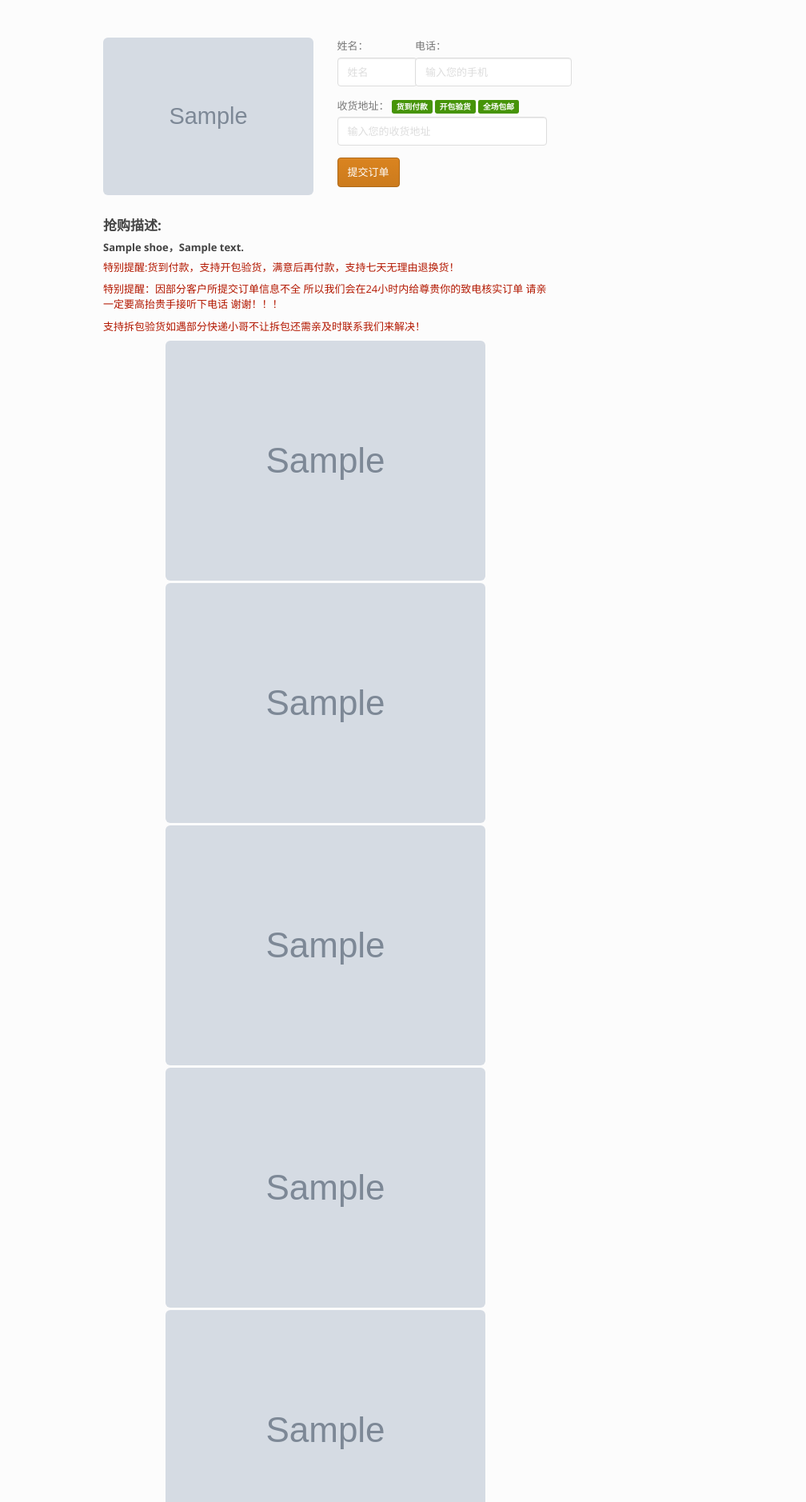
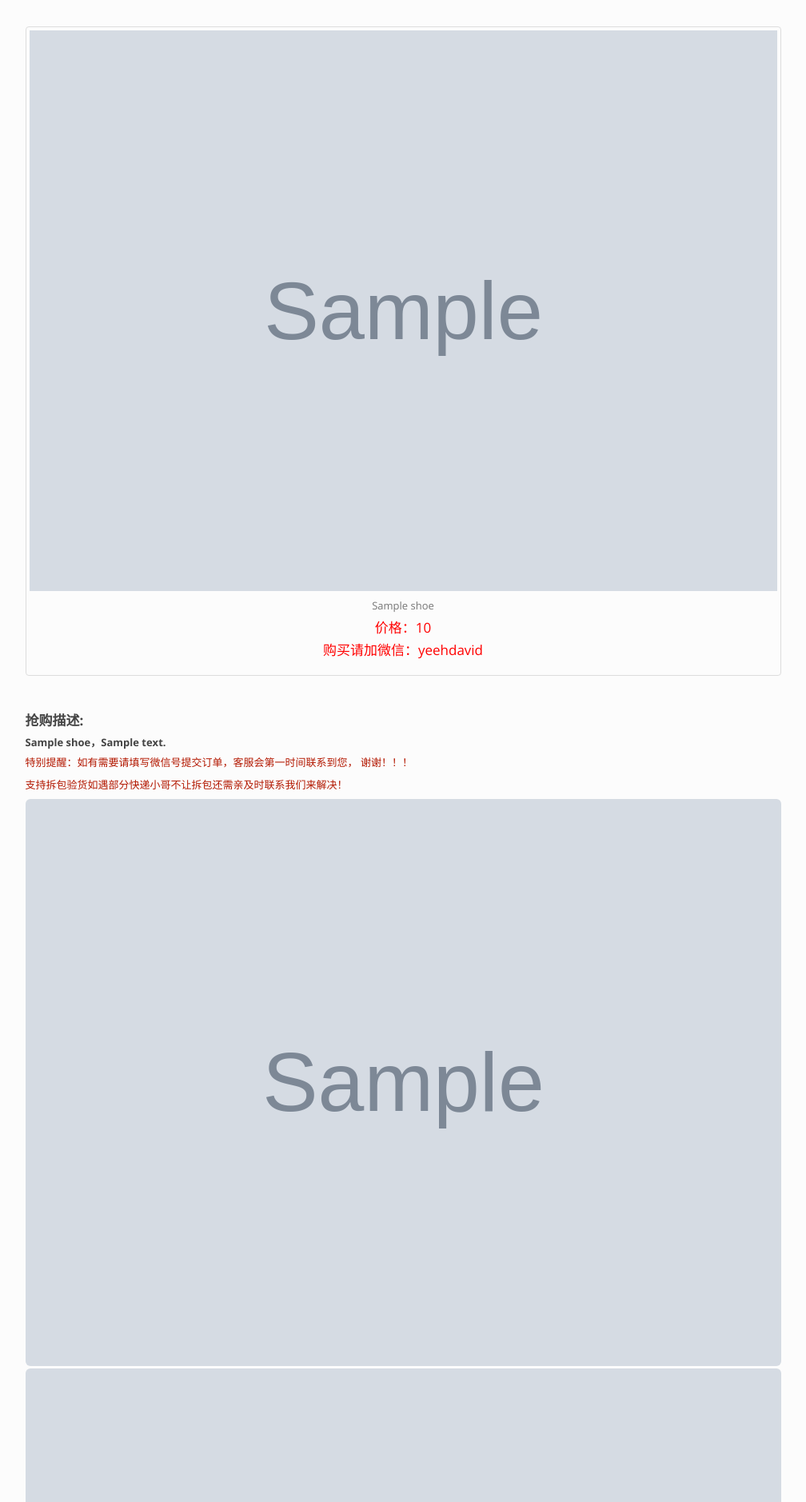
Before and after one commit to yeehdavid/bazha, a Django app: page /shoes/1/ in a window 1280 px wide. Shown: the part 42-1920 px from the top of the page at 80% size, without its empty margins (136-1144 px from the left). Run offline with Django 3.2, Linux system fonts and the light colour scheme; tables that the repository leaves empty hold one stand-in row (values such as "Sample post"); grey boxes marked "Sample" are stand-in pictures; some libraries are stand-ins or nearby versions.

Commit message:
更新了购买页面、

```diff
--- a/News/urls.py
+++ b/News/urls.py
@@ -1,7 +1,7 @@
 from django.conf.urls import url
 from . import views
+
 app_name = 'News'
 urlpatterns = [
-    #url(r'^$', views.news, name='news'),
-    url(r'^(?P<pk>[0-9]+)/$', views.detail, name='detail'),
+    url(r'^(\d+)/$', views.detail, name='detail'),
 ]
--- a/Shoes/urls.py
+++ b/Shoes/urls.py
@@ -3,5 +3,5 @@ from . import views
 app_name = 'Shoes'
 urlpatterns = [
     #url(r'^$', views.news, name='news'),
-    url(r'^(?P<pk>[0-9]+)/$', views.detail, name='detail'),
+    url(r'^(\d+)/$', views.detail, name='detail'),
 ]
--- a/templates/Shoes/detail.html
+++ b/templates/Shoes/detail.html
@@ -5,60 +5,33 @@
 <div class="container" style="margin-top: 75px">
 
     <div class="row">
-        <div class="col-md-2"></div>
-        <div class="col-md-6" style="padding-right:0px; padding-left:0px;">
+        <div class="col-md-1"></div>
+        <div class="col-md-10" style="padding-right:0px; padding-left:0px;">
             <div class="container-fluid">
                 <div class="row">
-                    <div class="col-md-6" style="margin-top:14px;">
-                        <a href="/tea/{{tea.id}}">
-                            <img src="{% static 'img/'%}{{tea.img_title}}"
-                                 class="img-responsive center-block img-rounded">
-                        </a>
+
+                    <div class="col-md-12 col-xs-12">
+                        <div class="thumbnail">
+                            <a><img
+                                    src="{% static 'img/'%}{{tea.img_title}}" width="100%">
+                            </a>
+                            <div class="caption">
+                                <p style="text-align:center;">{{tea.name}}</p>
+                                <h4 style="text-align:center;color:red;">价格：{{tea.price}}</h4>
+                                <h4 style="text-align:center;color:red;">购买请加微信：yeehdavid</h4>
+                            </div>
+                        </div>
                     </div>
-                    <div class="col-md-6" style="margin-top: 15px">
-                        <form action="  {% url  'order:post_order' tea.id %}" method="post">
-                            {% csrf_token %}
-                            <div class="row">
-                                <div class="col-md-4">
-                                    <div class="form-group">
-                                        <label for="{{ form.name.id_for_label }}">姓名：</label>
-                                        <input placeholder="姓名" type="text" id="id_name" name="name"
-                                               class="form-control"
-                                               style="width:100px; "/>
-                                    </div>
-                                </div>
-                                <div class="col-md-6">
-                                    <div class="form-group">
-                                        <label for="{{ form.tel.id_for_label }}">电话：</label>
 
-                                        <input placeholder="输入您的手机" type="text" id="id_tel" name="tel"
-                                               class="form-control"
-                                               style="width:196px;"/>
-                                    </div>
-                                </div>
-                            </div>
-                            <div class="form-group">
-                                <label for="{{ form.address.id_for_label }}">收货地址：</label>
-                                <span class="label label-success">货到付款</span>
-                                <span class="label label-success">开包验货</span>
-                                <span class="label label-success">全场包邮</span>
-                                <input placeholder="输入您的收货地址" type="text" id="id_address" name="address"
-                                       class="form-control"/>
-                            </div>
-                            <div>
-                                <button type="submit" class="btn btn-danger">提交订单</button>
-                            </div>
-                        </form>
-                    </div>
                 </div>
             </div>
         </div>
-        <div class="col-md-3"></div>
+        <div class="col-md-1"></div>
     </div>
 
     <div class="row" style="margin-top:25px">
-        <div class="col-md-2"></div>
-        <div class="col-md-6">
+        <div class="col-md-1"></div>
+        <div class="col-md-10">
             <div class="media">
 
                 <div class="media-body">
@@ -66,103 +39,99 @@
 
                     <h5 style="margin-top:10px;"><strong>{{tea.name}}，{{tea.desc}}</strong></h5>
 
-                    <p style="color:#b31800;">特别提醒:货到付款，支持开包验货，满意后再付款，支持七天无理由退换货！</p>
-
-                    <p style="color:#b31800;">特别提醒：因部分客户所提交订单信息不全 所以我们会在24小时内给尊贵你的致电核实订单 请亲一定要高抬贵手接听下电话 谢谢！！！</p>
+                    <p style="color:#b31800;">特别提醒：如有需要请填写微信号提交订单，客服会第一时间联系到您， 谢谢！！！</p>
 
                     <p style="color:#b31800;">支持拆包验货如遇部分快递小哥不让拆包还需亲及时联系我们来解决！ </p>
                 </div>
             </div>
         </div>
-        <div class="col-md-3"></div>
+        <div class="col-md-1"></div>
     </div>
 
     {% if tea.img0 %}
     <div class="row">
-        <div class="col-md-2"></div>
-        <div class="col-md-6">
-            <a href="/tea/{{tea.id}}">
-                <img src="{% static 'img/'%}{{tea.img0}}" class="img-rounded img-responsive center-block">
-            </a>
+        <div class="col-md-1"></div>
+        <div class="col-md-10">
+            <img src="{% static 'img/'%}{{tea.img0}}" class="img-rounded img-responsive center-block" width="100%">
         </div>
-        <div class="col-md-3"></div>
+        <div class="col-md-1"></div>
     </div>
     {% endif %}
     {% if tea.img1 %}
     <div class="row" style="margin-top:3px">
-        <div class="col-md-2"></div>
-        <div class="col-md-6">
+        <div class="col-md-1"></div>
+        <div class="col-md-10">
             <a href="/tea/{{tea.id}}">
-                <img src="{% static 'img/'%}{{tea.img1}}" class="img-rounded img-responsive center-block">
+                <img src="{% static 'img/'%}{{tea.img1}}" class="img-rounded img-responsive center-block" width="100%">
             </a>
         </div>
-        <div class="col-md-3"></div>
+        <div class="col-md-1"></div>
     </div>
     {% endif %}
     {% if tea.img2 %}
     <div class="row" style="margin-top:3px">
-        <div class="col-md-2"></div>
-        <div class="col-md-6">
+        <div class="col-md-1"></div>
+        <div class="col-md-10">
             <a href="/tea/{{tea.id}}">
-                <img src="{% static 'img/'%}{{tea.img2}}" class="img-rounded img-responsive center-block">
+                <img src="{% static 'img/'%}{{tea.img2}}" class="img-rounded img-responsive center-block" width="100%">
             </a>
         </div>
-        <div class="col-md-3"></div>
+        <div class="col-md-1"></div>
     </div>
     {% endif %}
     {% if tea.img3 %}
     <div class="row" style="margin-top:3px">
-        <div class="col-md-2"></div>
-        <div class="col-md-6">
+        <div class="col-md-1"></div>
+        <div class="col-md-10">
             <a href="/tea/{{tea.id}}">
-                <img src="{% static 'img/'%}{{tea.img3}}" class="img-rounded img-responsive center-block">
+                <img src="{% static 'img/'%}{{tea.img3}}" class="img-rounded img-responsive center-block" width="100%">
             </a>
         </div>
-        <div class="col-md-3"></div>
+        <div class="col-md-1"></div>
     </div>
     {% endif %}
     {% if tea.img4 %}
     <div class="row" style="margin-top:3px">
-        <div class="col-md-2"></div>
-        <div class="col-md-6">
+        <div class="col-md-1"></div>
+        <div class="col-md-10">
             <a href="/tea/{{tea.id}}">
-                <img src="{% static 'img/'%}{{tea.img4}}" class="img-rounded img-responsive center-block">
+                <img src="{% static 'img/'%}{{tea.img4}}" class="img-rounded img-responsive center-block" width="100%">
             </a>
         </div>
-        <div class="col-md-3"></div>
+        <div class="col-md-1"></div>
     </div>
     {% endif %}
     {% if tea.img5 %}
     <div class="row" style="margin-top:3px">
-        <div class="col-md-2"></div>
-        <div class="col-md-6">
+        <div class="col-md-1"></div>
+        <div class="col-md-10">
             <a href="/tea/{{tea.id}}">
-                <img src="{% static 'img/'%}{{tea.img5}}" class="img-rounded img-responsive center-block">
+                <img src="{% static 'img/'%}{{tea.img5}}" class="img-rounded img-responsive center-block" width="100%">
             </a>
         </div>
-        <div class="col-md-3"></div>
+        <div class="col-md-1"></div>
     </div>
     {% endif %}
     {% if tea.img7 %}
     <div class="row" style="margin-top:3px">
-        <div class="col-md-2"></div>
-        <div class="col-md-6">
+        <div class="col-md-1"></div>
+        <div class="col-md-10">
             <a href="/tea/{{tea.id}}">
-                <img src="{% static 'img/'%}{{tea.img6}}" class="img-rounded img-responsive center-block">
+                <img src="{% static 'img/'%}{{tea.img6}}" class="img-rounded img-responsive center-block" width="100%">
             </a>
         </div>
-        <div class="col-md-3"></div>
+        <div class="col-md-1"></div>
     </div>
     {% endif %}
     {% if tea.img7 %}
     <div class="row" style="margin-top:3px">
-        <div class="col-md-2"></div>
-        <div class="col-md-6">
+        <div class="col-md-1"></div>
+        <div class="col-md-10">
             <a href="/tea/{{tea.id}}">
-                <img src="{% static 'img/'%}{{tea.img7}}" class="img-rounded img-responsive center-block">
+                <img src="{% static 'img/'%}{{tea.img7}}" class="img-rounded img-responsive center-block" width="100%">
             </a>
         </div>
-        <div class="col-md-3"></div>
+        <div class="col-md-1"></div>
     </div>
     {% endif %}
 </div>
```
